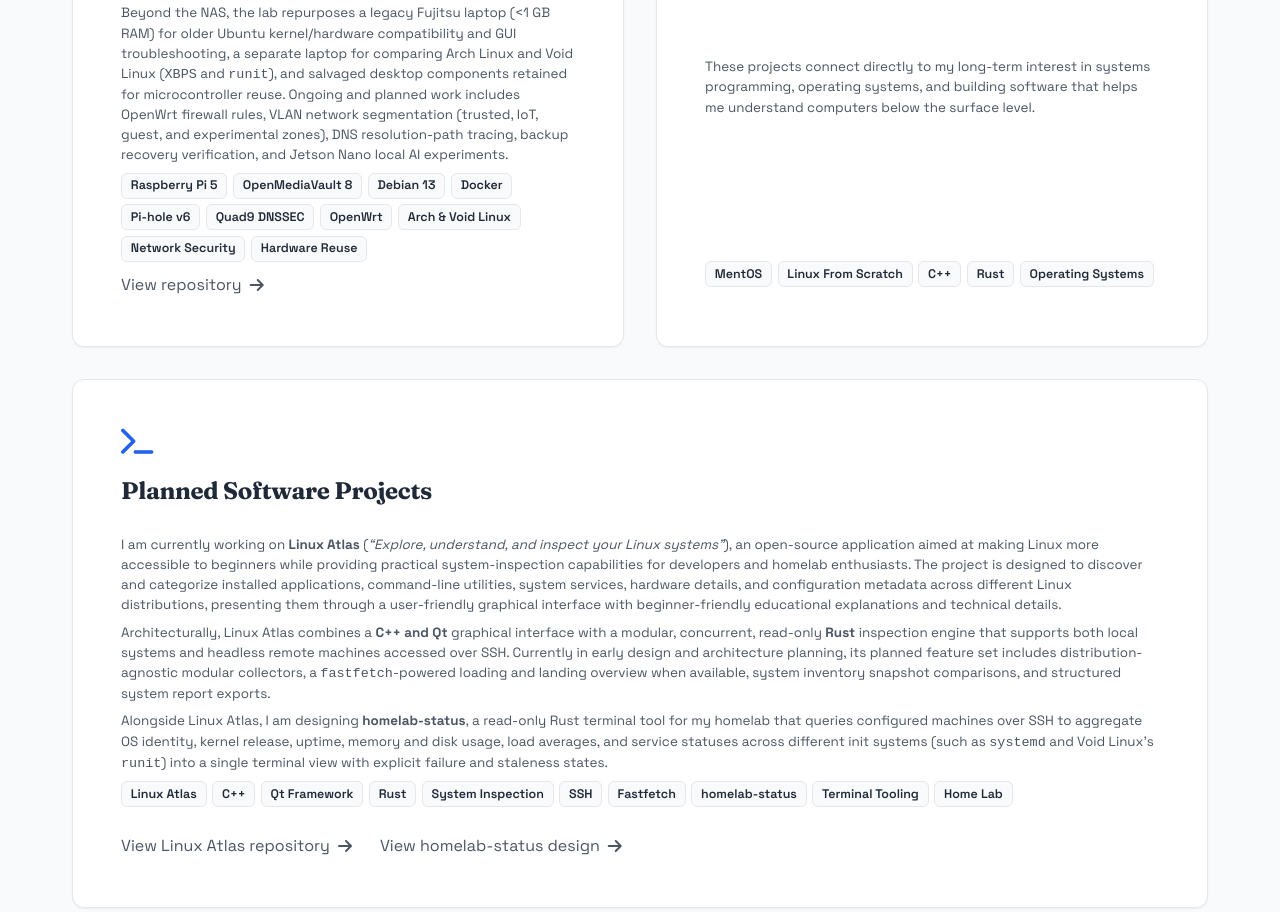
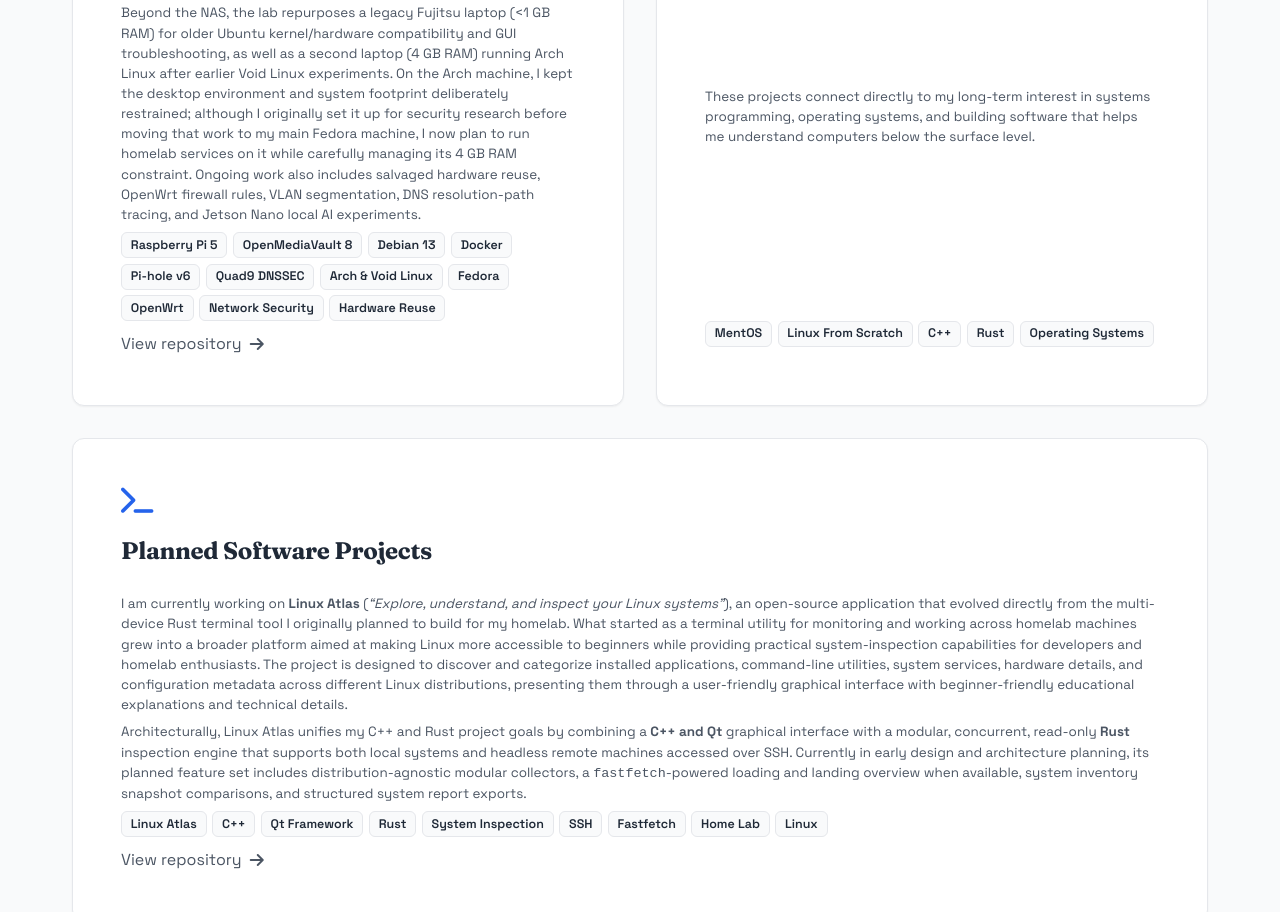
Before and after one commit to moldovanluca4/moldovanluca4.github.io, a plain HTML site: page projects.html in a window 1280 px wide. Shown: the part 2640-3552 px from the top of the page. Drawn offline with Linux system fonts and the light colour scheme.

Commit message:
Update Arch laptop details in Home Lab and note Rust terminal evolution into Linux Atlas

```diff
--- a/projects.html
+++ b/projects.html
@@ -128,9 +128,9 @@
                             My homelab centers around a Raspberry Pi 5 (4 GB RAM, ARM64) running Debian 13 (Trixie), OpenMediaVault 8, and OMV-Extras for local storage, DNS filtering, and Linux experiments. It boots from an EXT4 USB system drive with zram swap while isolating personal shares and dedicated Docker volumes (<code>docker/</code>, <code>compose/</code>, <code>appdata/</code>) onto an external 2 TB Western Digital HDD, running Pi-hole v6 in Docker via OMV Compose with Quad9 DNSSEC-validated upstreams.
                         </p>
                         <p>
-                            Beyond the NAS, the lab repurposes a legacy Fujitsu laptop (&lt;1 GB RAM) for older Ubuntu kernel/hardware compatibility and GUI troubleshooting, a separate laptop for comparing Arch Linux and Void Linux (<code>XBPS</code> and <code>runit</code>), and salvaged desktop components retained for microcontroller reuse. Ongoing and planned work includes OpenWrt firewall rules, VLAN network segmentation (trusted, IoT, guest, and experimental zones), DNS resolution-path tracing, backup recovery verification, and Jetson Nano local AI experiments.
+                            Beyond the NAS, the lab repurposes a legacy Fujitsu laptop (&lt;1 GB RAM) for older Ubuntu kernel/hardware compatibility and GUI troubleshooting, as well as a second laptop (4 GB RAM) running Arch Linux after earlier Void Linux experiments. On the Arch machine, I kept the desktop environment and system footprint deliberately restrained; although I originally set it up for security research before moving that work to my main Fedora machine, I now plan to run homelab services on it while carefully managing its 4 GB RAM constraint. Ongoing work also includes salvaged hardware reuse, OpenWrt firewall rules, VLAN segmentation, DNS resolution-path tracing, and Jetson Nano local AI experiments.
                         </p>
-                        <div class="compact-tags"><span>Raspberry Pi 5</span><span>OpenMediaVault 8</span><span>Debian 13</span><span>Docker</span><span>Pi-hole v6</span><span>Quad9 DNSSEC</span><span>OpenWrt</span><span>Arch &amp; Void Linux</span><span>Network Security</span><span>Hardware Reuse</span></div>
+                        <div class="compact-tags"><span>Raspberry Pi 5</span><span>OpenMediaVault 8</span><span>Debian 13</span><span>Docker</span><span>Pi-hole v6</span><span>Quad9 DNSSEC</span><span>Arch &amp; Void Linux</span><span>Fedora</span><span>OpenWrt</span><span>Network Security</span><span>Hardware Reuse</span></div>
                         <a href="https://github.com/moldovanluca4/homelab" class="text-link" target="_blank" rel="noopener noreferrer">View repository <i class="fas fa-arrow-right"></i></a>
                     </article>
 
@@ -151,19 +151,13 @@
                     <i class="fas fa-terminal"></i>
                     <h2>Planned Software Projects</h2>
                     <p>
-                        I am currently working on <strong>Linux Atlas</strong> (<em>&ldquo;Explore, understand, and inspect your Linux systems&rdquo;</em>), an open-source application aimed at making Linux more accessible to beginners while providing practical system-inspection capabilities for developers and homelab enthusiasts. The project is designed to discover and categorize installed applications, command-line utilities, system services, hardware details, and configuration metadata across different Linux distributions, presenting them through a user-friendly graphical interface with beginner-friendly educational explanations and technical details.
+                        I am currently working on <strong>Linux Atlas</strong> (<em>&ldquo;Explore, understand, and inspect your Linux systems&rdquo;</em>), an open-source application that evolved directly from the multi-device Rust terminal tool I originally planned to build for my homelab. What started as a terminal utility for monitoring and working across homelab machines grew into a broader platform aimed at making Linux more accessible to beginners while providing practical system-inspection capabilities for developers and homelab enthusiasts. The project is designed to discover and categorize installed applications, command-line utilities, system services, hardware details, and configuration metadata across different Linux distributions, presenting them through a user-friendly graphical interface with beginner-friendly educational explanations and technical details.
                     </p>
                     <p>
-                        Architecturally, Linux Atlas combines a <strong>C++ and Qt</strong> graphical interface with a modular, concurrent, read-only <strong>Rust</strong> inspection engine that supports both local systems and headless remote machines accessed over SSH. Currently in early design and architecture planning, its planned feature set includes distribution-agnostic modular collectors, a <code>fastfetch</code>-powered loading and landing overview when available, system inventory snapshot comparisons, and structured system report exports.
+                        Architecturally, Linux Atlas unifies my C++ and Rust project goals by combining a <strong>C++ and Qt</strong> graphical interface with a modular, concurrent, read-only <strong>Rust</strong> inspection engine that supports both local systems and headless remote machines accessed over SSH. Currently in early design and architecture planning, its planned feature set includes distribution-agnostic modular collectors, a <code>fastfetch</code>-powered loading and landing overview when available, system inventory snapshot comparisons, and structured system report exports.
                     </p>
-                    <p>
-                        Alongside Linux Atlas, I am designing <strong>homelab-status</strong>, a read-only Rust terminal tool for my homelab that queries configured machines over SSH to aggregate OS identity, kernel release, uptime, memory and disk usage, load averages, and service statuses across different init systems (such as <code>systemd</code> and Void Linux’s <code>runit</code>) into a single terminal view with explicit failure and staleness states.
-                    </p>
-                    <div class="compact-tags"><span>Linux Atlas</span><span>C++</span><span>Qt Framework</span><span>Rust</span><span>System Inspection</span><span>SSH</span><span>Fastfetch</span><span>homelab-status</span><span>Terminal Tooling</span><span>Home Lab</span></div>
-                    <div class="detail-card-links">
-                        <a href="https://github.com/moldovanluca4/Linux-Atlas" class="text-link" target="_blank" rel="noopener noreferrer">View Linux Atlas repository <i class="fas fa-arrow-right"></i></a>
-                        <a href="https://github.com/moldovanluca4/homelab/blob/main/projects/homelab-status.md" class="text-link" target="_blank" rel="noopener noreferrer">View homelab-status design <i class="fas fa-arrow-right"></i></a>
-                    </div>
+                    <div class="compact-tags"><span>Linux Atlas</span><span>C++</span><span>Qt Framework</span><span>Rust</span><span>System Inspection</span><span>SSH</span><span>Fastfetch</span><span>Home Lab</span><span>Linux</span></div>
+                    <a href="https://github.com/moldovanluca4/Linux-Atlas" class="text-link" target="_blank" rel="noopener noreferrer">View repository <i class="fas fa-arrow-right"></i></a>
                 </article>
             </div>
         </section>
```
